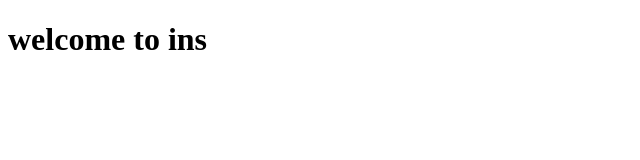
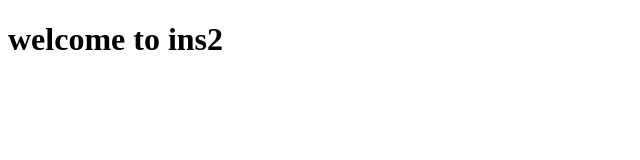
Before and after one commit to vineyko/myrepo, a plain HTML site: page index.html in a window 1280 px wide. Shown: the full height of the page, 0-640 px from the left. Drawn offline with Linux system fonts and the light colour scheme.

Commit message:
index.html3

```diff
--- a/index.html
+++ b/index.html
@@ -5,7 +5,7 @@
     <meta name="viewport" content="width=device-width, initial-scale=1.0">
     <title>Document</title>
 </head>
-<h1>welcome to ins</h1>
+<h1>welcome to ins2</h1>
 <body>
 
 </body>
```
